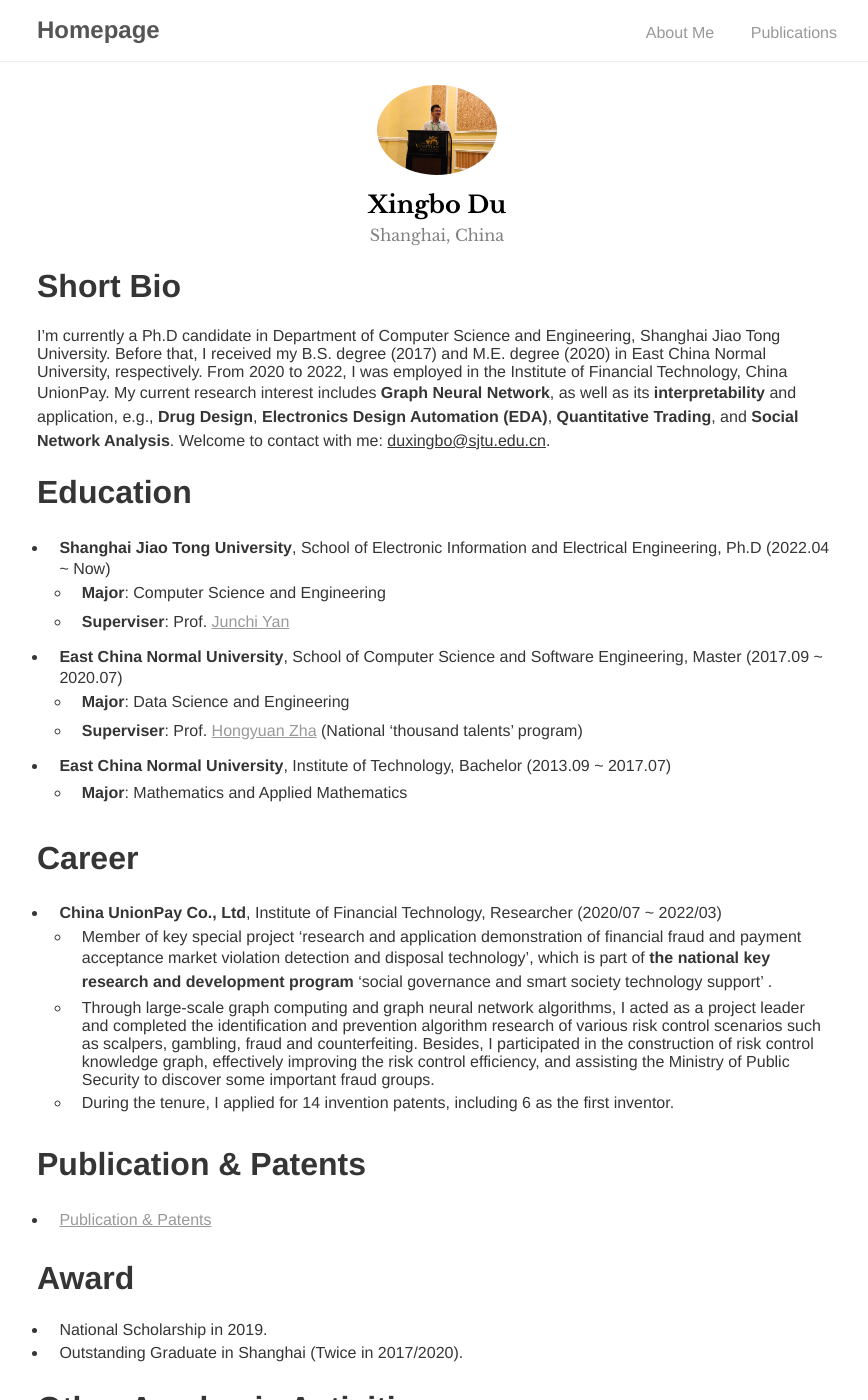
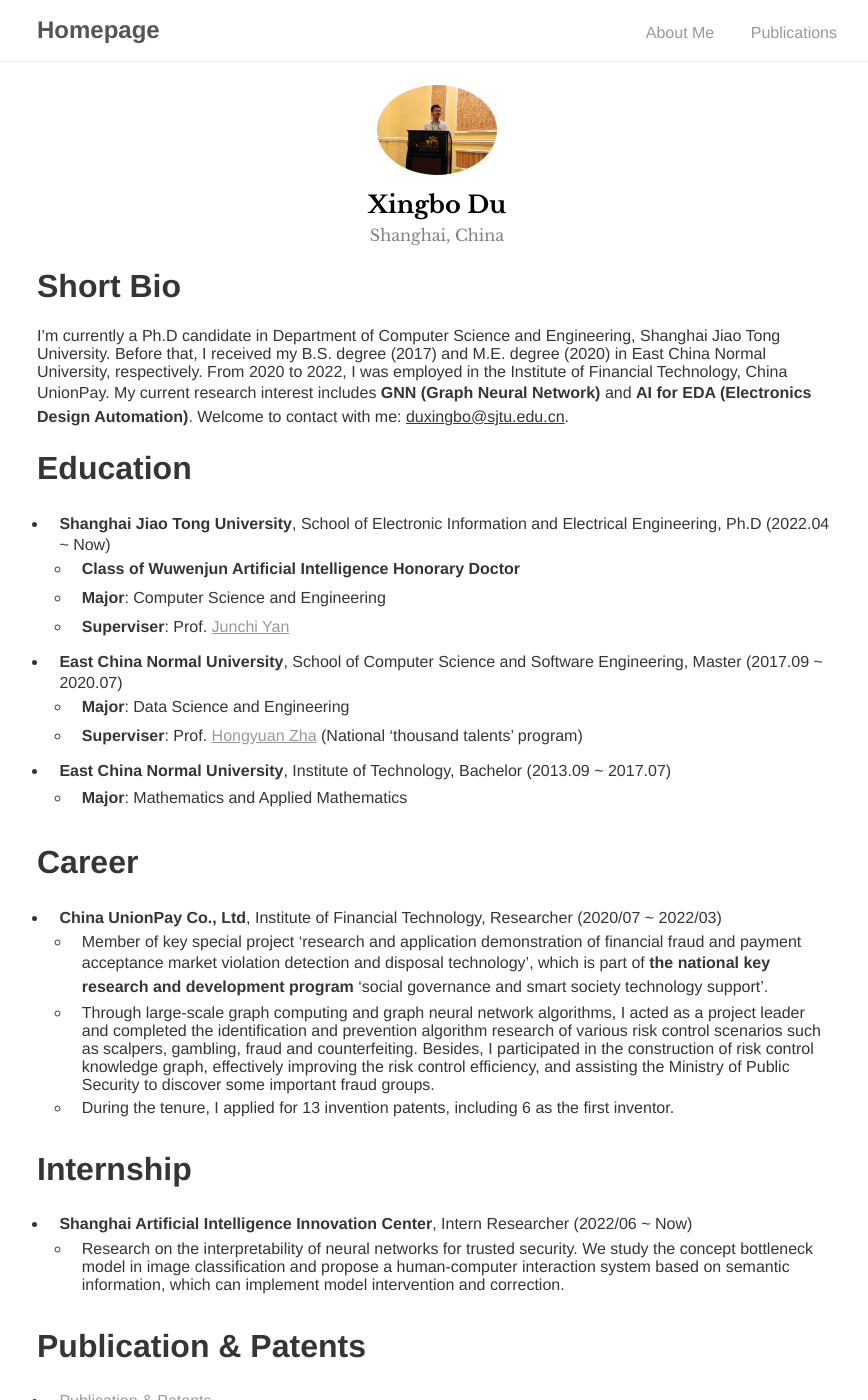
Before and after one commit to optray/optray.github.io, a Jekyll site: the page built from index.md, in a window 1280 px wide and 1400 px high. Shown: the whole window, without its empty margins (203-1071 px from the left). Built offline with Jekyll 4.4.1, drawn with Linux system fonts in a browser that asks for light colours; our own code applies the rules of GitHub Pages for plain Markdown files; some of the changed text lies outside the part shown.

Commit message:
Update materials

```diff
--- a/index.md
+++ b/index.md
@@ -3,11 +3,11 @@ layout: about
 ---
 
 # Short Bio
-I'm currently a Ph.D candidate in Department of Computer Science and Engineering, Shanghai Jiao Tong University. Before that, I received my B.S. degree (2017) and M.E. degree (2020) in East China Normal University, respectively. From 2020 to 2022, I was employed in the Institute of Financial Technology, China UnionPay. My current research interest includes **Graph Neural Network**, as well as its **interpretability** and application, e.g., **Drug Design**, **Electronics Design Automation (EDA)**, **Quantitative Trading**, and **Social Network Analysis**. Welcome to contact with me: <u>duxingbo@sjtu.edu.cn</u>.
-
+I'm currently a Ph.D candidate in Department of Computer Science and Engineering, Shanghai Jiao Tong University. Before that, I received my B.S. degree (2017) and M.E. degree (2020) in East China Normal University, respectively. From 2020 to 2022, I was employed in the Institute of Financial Technology, China UnionPay. My current research interest includes **GNN (Graph Neural Network)** and **AI for EDA (Electronics Design Automation)**. Welcome to contact with me: <u>duxingbo@sjtu.edu.cn</u>.
 
 # Education
 + **Shanghai Jiao Tong University**, School of Electronic Information and Electrical Engineering, Ph.D (2022.04 ~ Now)
+  + **Class of Wuwenjun Artificial Intelligence Honorary Doctor**
   + **Major**: Computer Science and Engineering
   + **Superviser**: Prof. [<u>Junchi Yan</u>](https://thinklab.sjtu.edu.cn/)
 + **East China Normal University**, School of Computer Science and Software Engineering, Master (2017.09 ~ 2020.07)
@@ -18,9 +18,13 @@ I'm currently a Ph.D candidate in Department of Computer Science and Engineering
 
 # Career
 + **China UnionPay Co., Ltd**, Institute of Financial Technology, Researcher (2020/07 ~ 2022/03)
-  + Member of key special project 'research and application demonstration of financial fraud and payment acceptance market violation detection and disposal technology', which is part of **the national key research and development program** 'social governance and smart society technology support' .
+  + Member of key special project 'research and application demonstration of financial fraud and payment acceptance market violation detection and disposal technology', which is part of **the national key research and development program** 'social governance and smart society technology support'.
   + Through large-scale graph computing and graph neural network algorithms, I acted as a project leader and completed the identification and prevention algorithm research of various risk control scenarios such as scalpers, gambling, fraud and counterfeiting. Besides, I participated in the construction of risk control knowledge graph, effectively improving the risk control efficiency, and assisting the Ministry of Public Security to discover some important fraud groups.
-  + During the tenure, I applied for 14 invention patents, including 6 as the first inventor.
+  + During the tenure, I applied for 13 invention patents, including 6 as the first inventor.
+
+# Internship
++ **Shanghai Artificial Intelligence Innovation Center**, Intern Researcher (2022/06 ~ Now)
+  + Research on the interpretability of neural networks for trusted security. We study the concept bottleneck model in image classification and propose a human-computer interaction system based on semantic information, which can implement model intervention and correction.
 
 # Publication & Patents
 + [<u>Publication & Patents</u>](publication)
@@ -30,8 +34,8 @@ I'm currently a Ph.D candidate in Department of Computer Science and Engineering
 + Outstanding Graduate in Shanghai (Twice in 2017/2020).
 
 # Other Academic Activities
-+ PC Member / Reviewer: AAAI, CVPR, CIKM, PR, etc..
++ Serve as Reviewer: ICML, NeurIPS, CVPR, CIKM, PR, etc.
 + Oral in IJCAI19.
 
 # Interests
-Despite my major, I'm also interested in stock investment and dubbing.
+Apart from the research, I'm also interested in stock investment and music.
```
Also changed, not shown: publication/index.md (+3 -1 lines).
